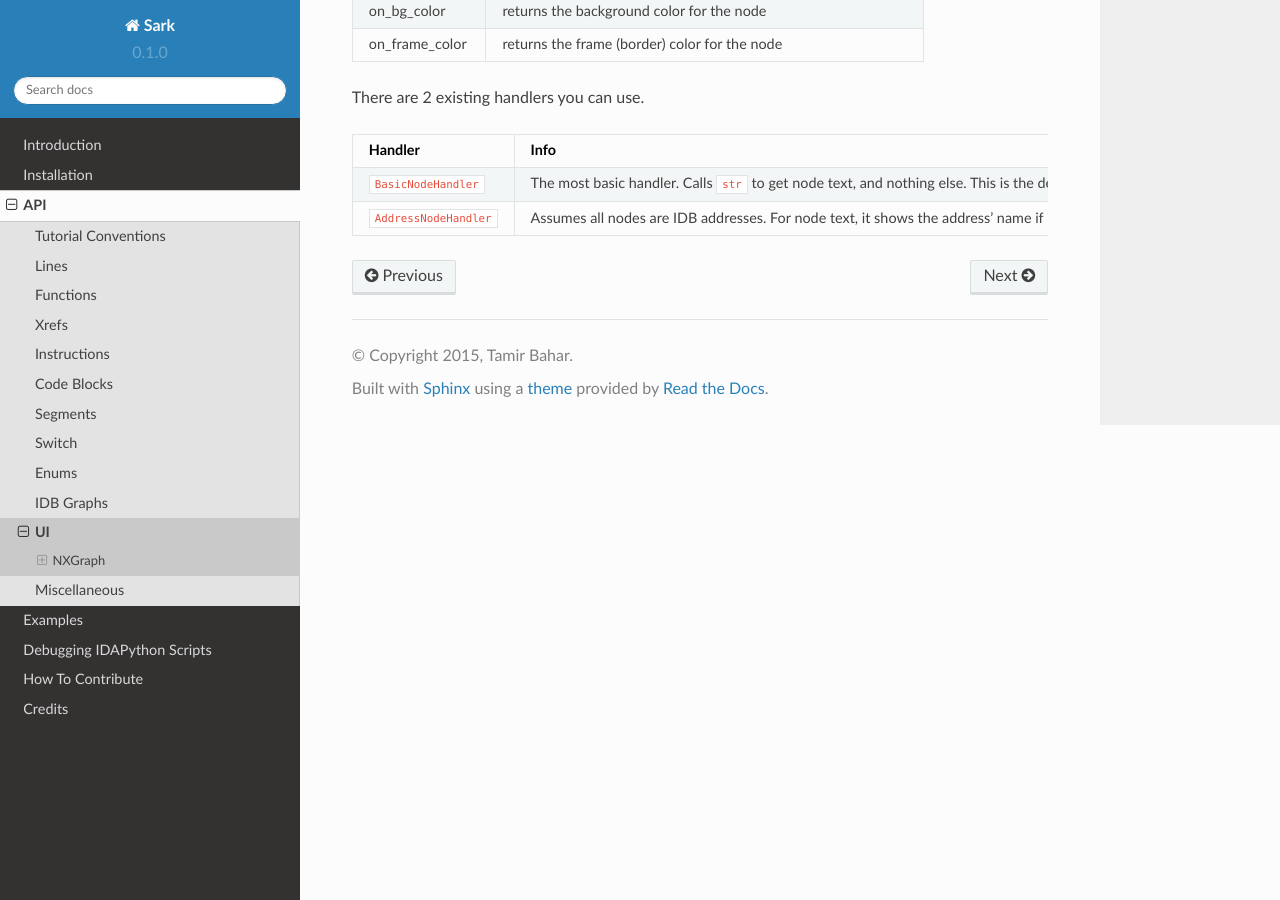
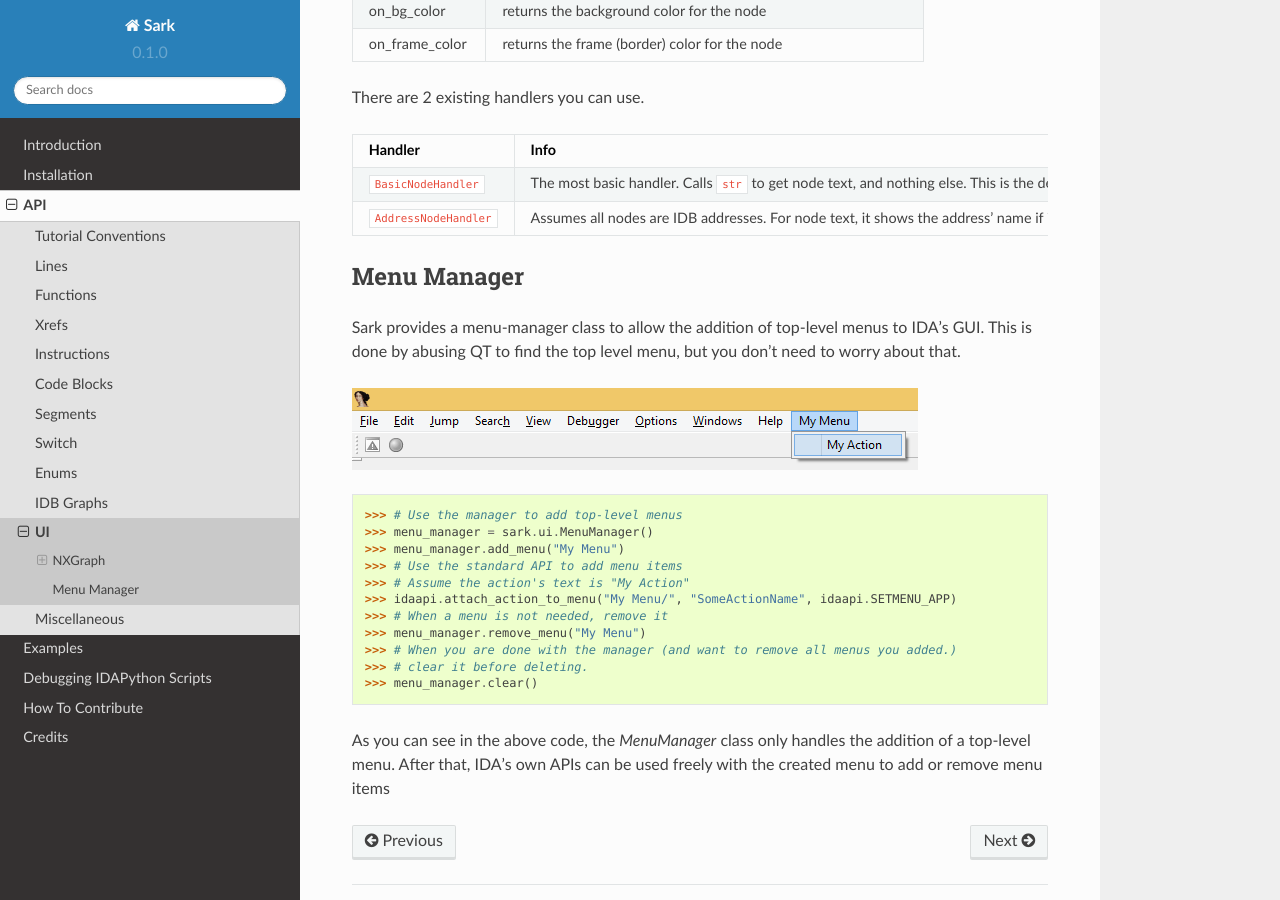
Before and after one commit to tmr232/Sark, a Sphinx documentation site: the page built from docs/api/UI.rst, in a window 1280 px wide and 900 px high, scrolled down 1029 px. Built offline with Sphinx 7.4.7 and the Read the Docs theme 2.0.0, drawn with Linux system fonts in a browser that asks for light colours.

Commit message:
Added menu-manager documentation.

```diff
--- a/docs/api/UI.rst
+++ b/docs/api/UI.rst
@@ -64,3 +64,36 @@ There are 2 existing handlers you can use.
 +--------------------------+------------------------------------------------------------------------------------------------------------------------------------------------------------------------------+
 | ``AddressNodeHandler``   | Assumes all nodes are IDB addresses. For node text, it shows the address' name if it exists, or a hex address otherwise. On double click, it jumps to the clicked address.   |
 +--------------------------+------------------------------------------------------------------------------------------------------------------------------------------------------------------------------+
+
+
+Menu Manager
+~~~~~~~~~~~~
+
+Sark provides a menu-manager class to allow the addition of top-level menus to IDA's GUI.
+This is done by abusing QT to find the top level menu, but you don't need to worry about that.
+
+
+
+|menu_image|
+
+
+.. code:: python
+
+    >>> # Use the manager to add top-level menus
+    >>> menu_manager = sark.ui.MenuManager()
+    >>> menu_manager.add_menu("My Menu")
+    >>> # Use the standard API to add menu items
+    >>> # Assume the action's text is "My Action"
+    >>> idaapi.attach_action_to_menu("My Menu/", "SomeActionName", idaapi.SETMENU_APP)
+    >>> # When a menu is not needed, remove it
+    >>> menu_manager.remove_menu("My Menu")
+    >>> # When you are done with the manager (and want to remove all menus you added.)
+    >>> # clear it before deleting.
+    >>> menu_manager.clear()
+
+As you can see in the above code, the `MenuManager` class only handles the addition of
+a top-level menu. After that, IDA's own APIs can be used freely with the created
+menu to add or remove menu items
+
+
+.. |menu_image| image:: ../media/ui/top-level-menu.png
```
Also changed, not shown: docs/media/ui/top-level-menu.png (added).
